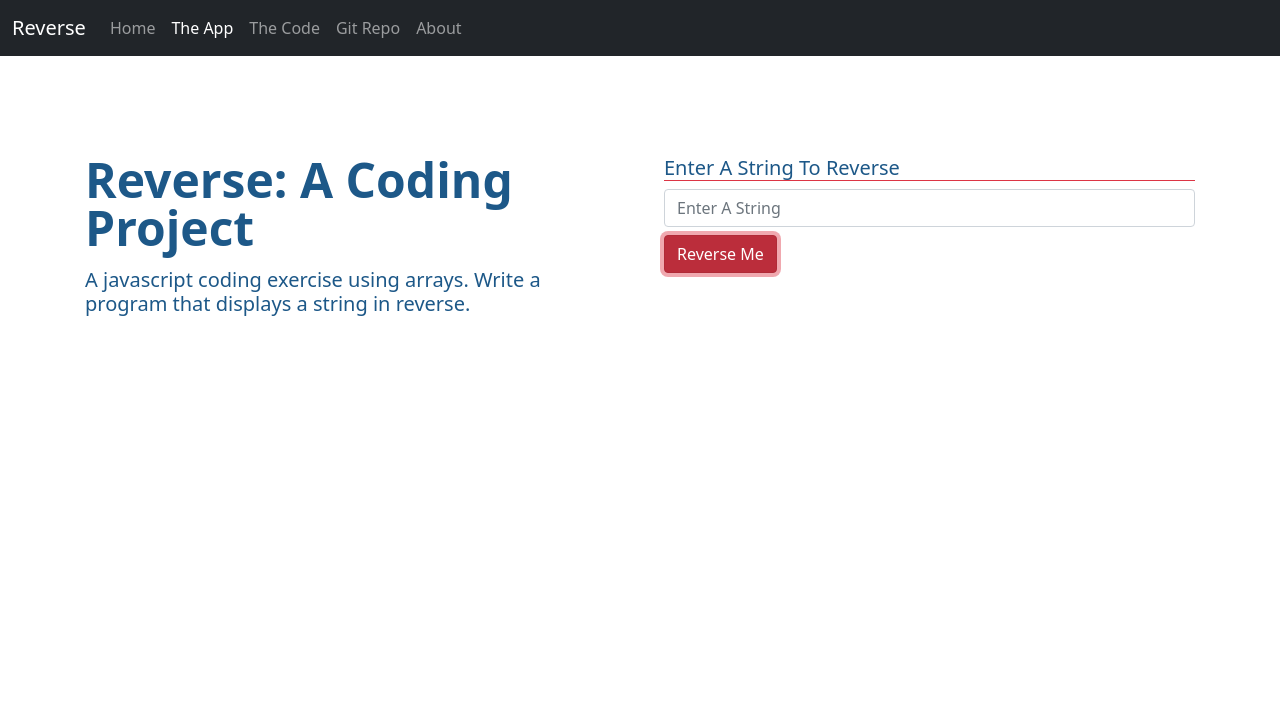
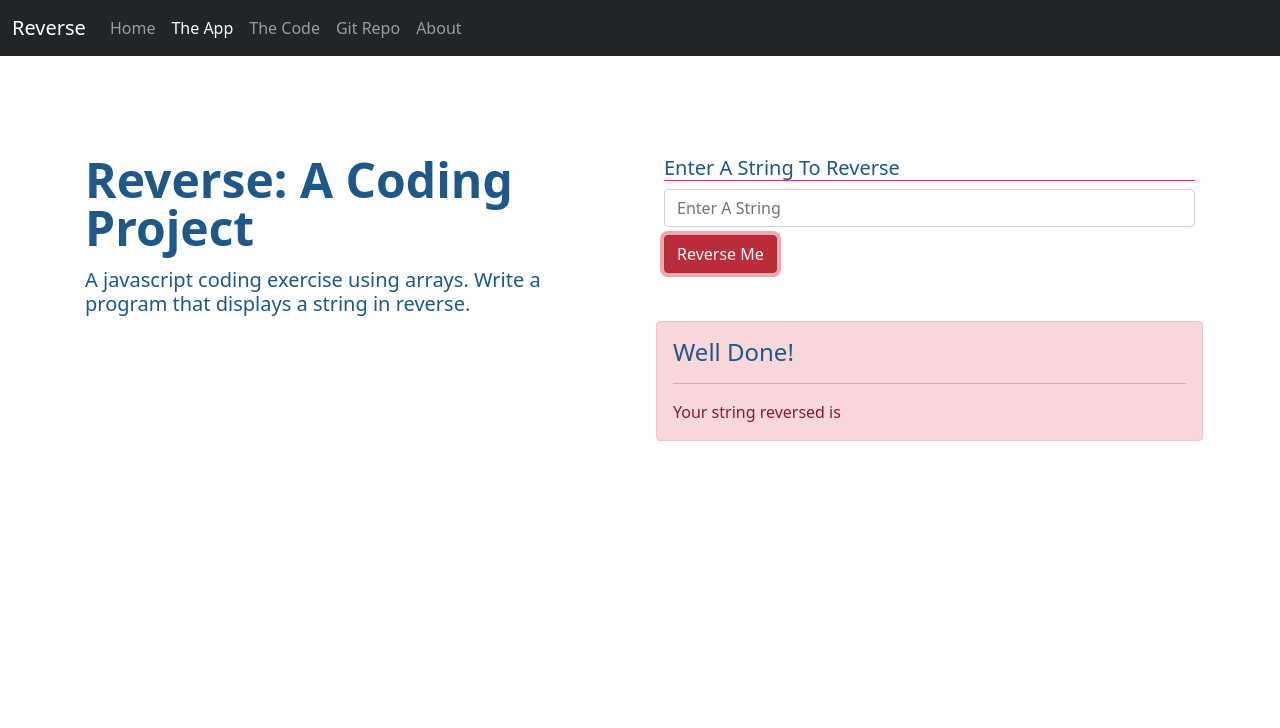
Before and after one commit to edkim3/ReverseString, a plain HTML site: page app.html in a window 1280 px wide. Both pictures are taken after a click on the button "Reverse Me". Shown: the top 728 px of the page. Drawn offline with nearby package versions, Linux system fonts and the light colour scheme.

Commit message:
Created multiple functions
Created a getString, reverseString, and siplayString functions

```diff
--- a/app.html
+++ b/app.html
@@ -123,6 +123,7 @@
         integrity="sha384-/bQdsTh/da6pkI1MST/rWKFNjaCP5gBSY4sEBT38Q/9RBh9AH40zEOg7Hlq2THRZ" crossorigin="anonymous">
     </script>
     <script src="js/site.js"></script>
+    <script>document.getElementById("btnSubmit").addEventListener("click", getString)</script>
 </body>
 
 </html>
--- a/js/site.js
+++ b/js/site.js
@@ -1,4 +1,38 @@
-//Call hello world
-function helloWorld () {
-    alert("hello world");
+// Get the string from user
+// controller function
+function getString() {
+
+    document.getElementById("alert").classList.add("invisible");
+
+    let userString = document.getElementById("userString").value;
+
+    let revString = reverseString(userString);
+
+    displayString(revString);
 }
+
+// Reverse the string
+// logic function
+function reverseString(userString) {
+
+    let revString = [];
+
+    // reverse a string using a for loop
+    for(let i=userString.length - 1; i >= 0; i--) {
+        revString += userString[i];
+    }
+    return revString;
+}
+
+
+// Display the reversed string to the user
+// view function
+function displayString(revString) {
+
+    // write to the page
+    document.getElementById("msg").innerHTML = `Your string reversed is ${revString}`;
+
+    // show the alert box
+    document.getElementById("alert").classList.remove("invisible");
+
+}
```
